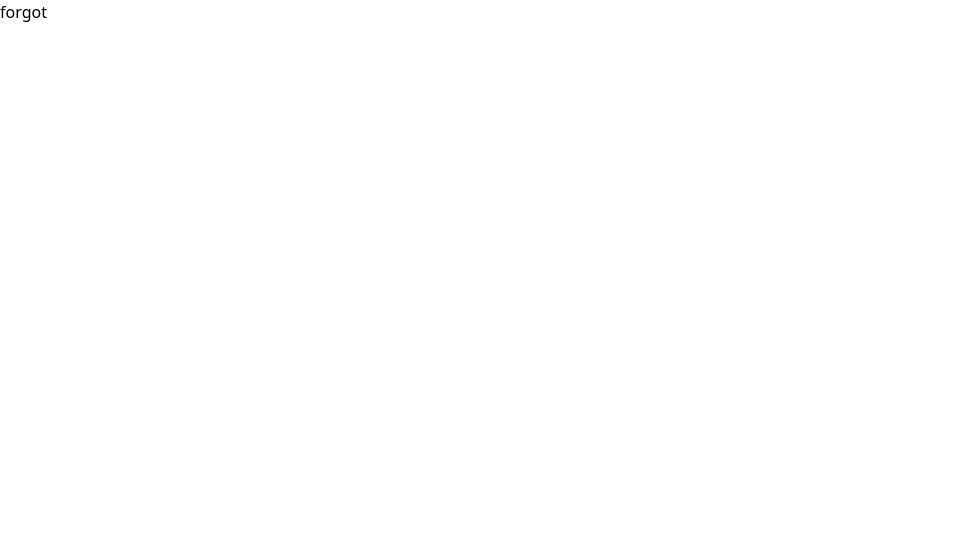
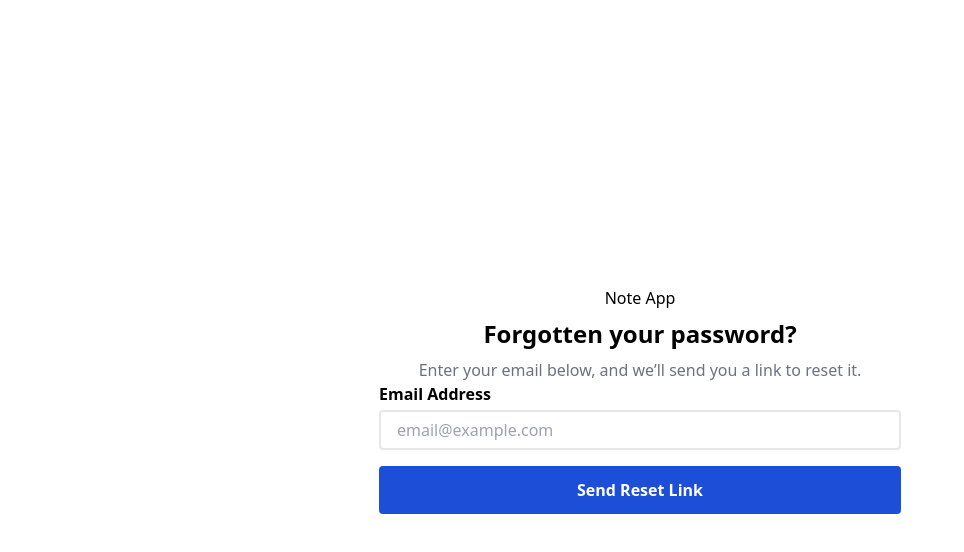
Before and after one commit to loiccape/note-svelte, a SvelteKit app: page /password/forgot in a window 1280 px wide. Shown: the top 552 px of the page, without its empty margins (0-964 px from the left). Built offline with nearby package versions, Linux system fonts and the light colour scheme.

Commit message:
forgot view done

```diff
--- a/src/routes/password/forgot/+page.svelte
+++ b/src/routes/password/forgot/+page.svelte
@@ -1,3 +1,31 @@
-<script lang="ts"></script>
+<script lang="ts">
+    import { goto } from '$app/navigation';
 
-<p>forgot</p>
+function submitForm(event:Event) {
+   event.preventDefault();
+   navigateToResetPage();
+}
+
+function navigateToResetPage() {
+   goto("/password/reset")
+}
+</script>
+
+<section class="flex justify-center items-center  h-screen">
+    <div class="w-screen md:w-2/3 lg:w-[522px] m-4  flex flex-col justify-evenly">
+
+        <div class="text-center h-1/3 flex flex-col justify-center">
+            <h1>Note App</h1>
+            <p class="mt-2 text-2xl font-bold">Forgotten your password?</p>
+        <p class="mt-2 text-gray-500">Enter your email below, and we’ll send you a link to reset it.</p>
+    </div>
+
+    <!-- Formulaire de connexion -->
+    <form class="flex flex-col" on:submit={submitForm}>
+        <label for="mailInput" class="mb-1 font-semibold">Email Address</label>
+        <input id="mailInput" type="email" class="border-2 rounded h-10 ps-4" placeholder="email@example.com"/>
+        <button class="rounded bg-blue-700 h-12 mt-4 text-white font-bold" type="submit">Send Reset Link</button>
+    </form>
+</div>
+
+</section>
--- /dev/null
+++ b/src/routes/password/reset/+page.svelte
@@ -0,0 +1 @@
+<p>reset</p>
```
